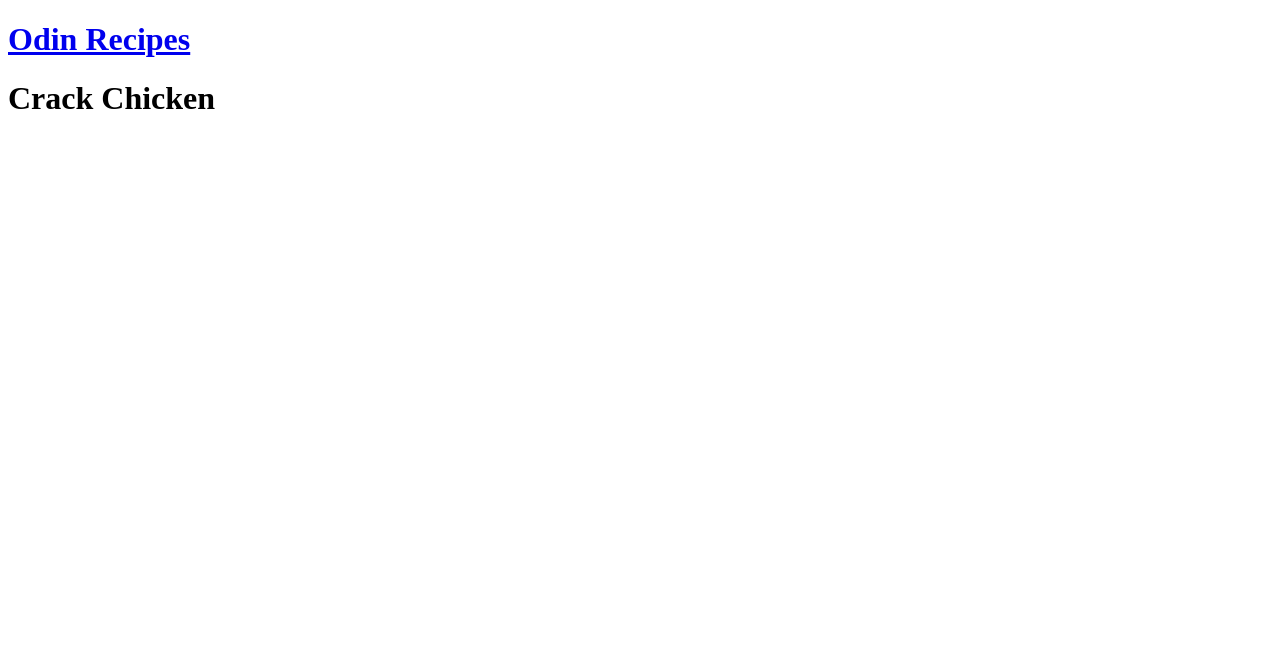
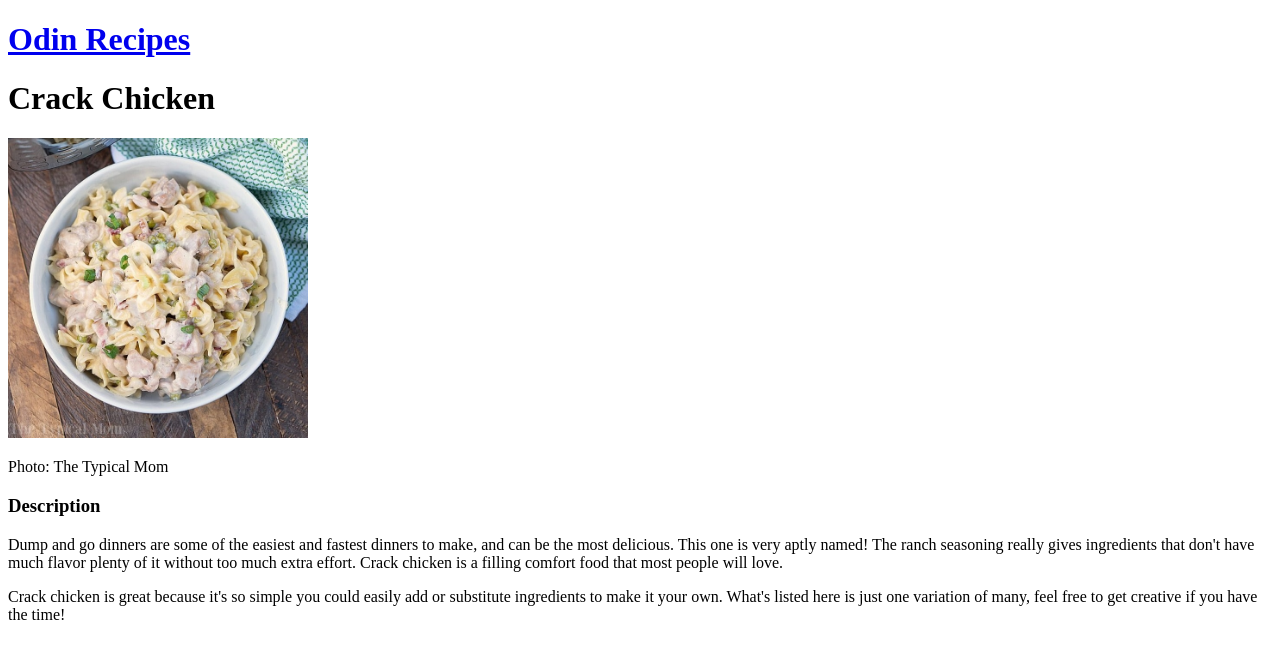
Before and after one commit to kei-the-gae/odin-recipes, a plain HTML site: page recipes/crack-chicken.html in a window 1280 px wide. Drawn offline with Linux system fonts and the light colour scheme.

Commit message:
Add crack-chicken.jpg and edit crack-chicken.html
Add image and description to crack-chicken.html

```diff
--- a/recipes/crack-chicken.html
+++ b/recipes/crack-chicken.html
@@ -8,5 +8,10 @@
     <body>
         <h1><a href="../index.html">Odin Recipes</a></h1>
         <h1>Crack Chicken</h1>
+        <img src="../images/crack-chicken.jpg" alt="bowl of crack chicken" height="300" width="300">
+        <p>Photo: The Typical Mom</p>
+        <h3>Description</h3>
+        <p>Dump and go dinners are some of the easiest and fastest dinners to make, and can be the most delicious. This one is very aptly named! The ranch seasoning really gives ingredients that don't have much flavor plenty of it without too much extra effort. Crack chicken is a filling comfort food that most people will love.</p>
+        <p>Crack chicken is great because it's so simple you could easily add or substitute ingredients to make it your own. What's listed here is just one variation of many, feel free to get creative if you have the time!</p>
     </body>
 </html>
```
Also changed, not shown: images/crack-chicken.jpg (added).
